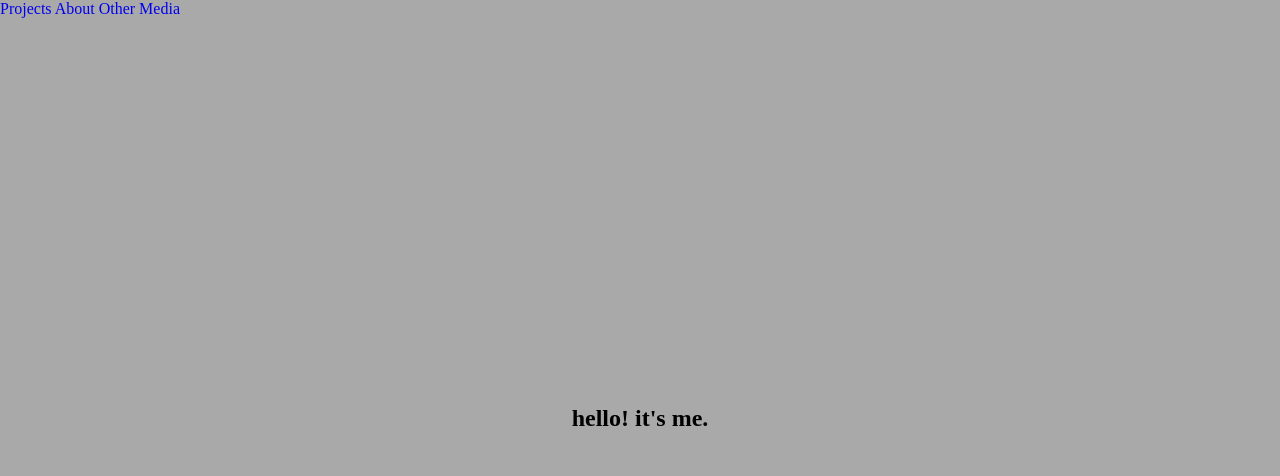
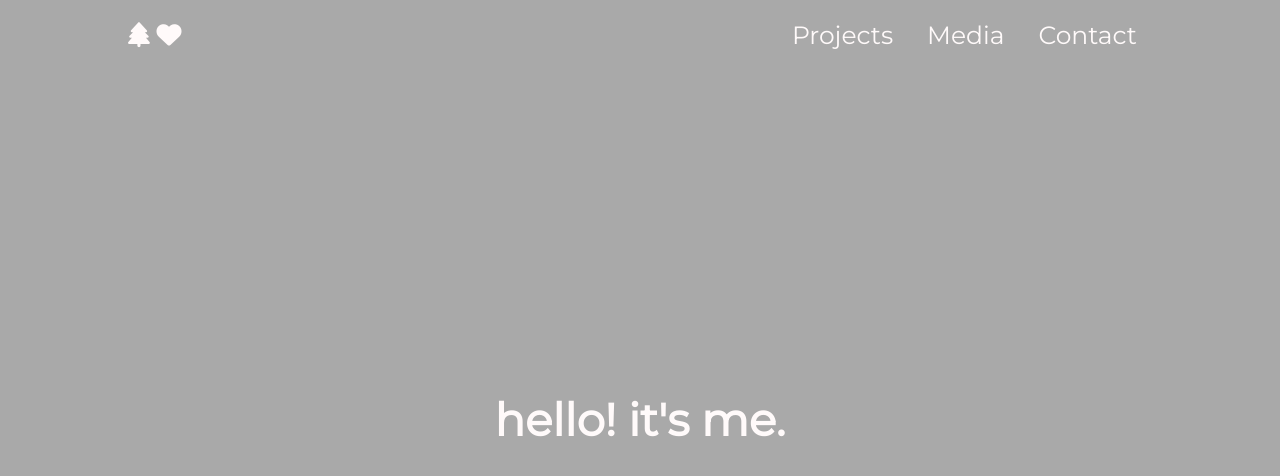
Before and after one commit to fourestfire/fourestfire.github.io, a plain HTML site: page index.html in a window 1280 px wide. Shown: the top 476 px of the page. Drawn offline with Linux system fonts and the light colour scheme.

Commit message:
complete initial home page layout

```diff
--- a/css/styles.css
+++ b/css/styles.css
@@ -1,3 +1,7 @@
+/* ------------- */
+/* Global Styles */
+/* ------------- */
+
 * {
   margin: 0;
   padding: 0;
@@ -7,25 +11,75 @@ body {
   background-color: darkgrey;
 }
 
+/* ------------- */
 /* Navbar Styles */
+/* ------------- */
+
 nav {
-  /*display: flex;*/
-  justify-content: space-around;
+  display: flex;
+  justify-content: center;
+  padding: 20px 0;
 }
 
-nav a {
+#nav {
+  width: 80%;
+  display: flex;
+  justify-content: space-between;
+}
+
+#nav a {
+  color: snow;
+  font-family: 'Montserrat', sans-serif;
+  font-size: 25px;
   text-decoration: none;
 }
 
+.nav-group a {
+  padding: 10px 15px;
+}
+
+@media only screen and (max-width: 700px) {
+  #nav {
+   width: 90%;
+  }
+
+  #nav a {
+   font-size: 18px;
+  }
+
+  .nav-group a {
+  padding: 5px 10px;
+  }
+}
+
+/* ----------------- */
 /* Hero Image Styles */
+/* ----------------- */
+
 #hero {
-  height: 100vh;
+  display: flex;
+  min-height: 100vh;
+  flex-direction: column;
+}
+
+h1 {
+  font-size: 45px;
+  color: snow;
+  font-family: 'Montserrat', sans-serif;
+}
+
+#herotext {
+  flex: 1;
   display: flex;
   justify-content: center;
   align-items: center;
+  margin-top: -2.5%;
 }
 
-/* Hero Image Styles */
+/* ------------------- */
+/* Project Grid Styles */
+/* ------------------- */
+
 #projects {
   display: flex;
   justify-content: center;
@@ -43,7 +97,7 @@ nav a {
 
 @media only screen and (max-width: 1400px) {
   .box {
-    width: calc(98.75%/2);
+    width: calc(98.5%/2);
   }
 }
 
--- a/index.html
+++ b/index.html
@@ -5,24 +5,42 @@
     <meta charset="utf-8">
     <meta http-equiv="X-UA-Compatible" content="IE=edge">
     <meta name="viewport" content="width=device-width, initial-scale=1">
-    <meta name="description" content="Musician, technologist; alumni of both Fullstack Academy and Cornell University. Previously a management consultant at PwC. Currently studying in the Berkeley Haas Full-Time MBA Program.">
+    <meta name="description" content="Musician & technologist; alumni of Cornell University and Fullstack Academy. Previously @ PwC Advisory. Currently a student in the Berkeley Haas Full-Time MBA Program.">
     <meta name="author" content="Dean Guo">
 
     <title>Dean Guo</title>
 
-    <!-- Custom CSS -->
+    <!-- Main CSS -->
     <link href="css/styles.css" rel="stylesheet">
+
+    <!-- FA Icons -->
+    <script src="https://use.fontawesome.com/665f8d3210.js"></script>
+
+    <!-- Google Fonts -->
+    <link href="https://fonts.googleapis.com/css?family=Montserrat|Open+Sans" rel="stylesheet">
 </head>
 
 <body>
-    <nav>
-      <a href="./index.html">Projects</a>
-      <a href="./index.html">About</a>
-      <a href="./index.html">Other Media</a>
-    </nav>
+    <section id="hero">
+      <nav>
+        <div id="nav">
+          <a href="./index.html">
+            <i class="fa fa-tree" aria-hidden="true"></i>
+            <i class="fa fa-heart" aria-hidden="true"></i>
+          </a>
 
-    <section id="hero">
-      <h1> hello! it's me. </h1>
+          <div class="nav-group">
+            <a href="./index.html">Projects</a>
+            <a href="./index.html">Media</a>
+            <a href="./index.html">Contact</a>
+          </div>
+        </div>
+      </nav>
+
+      <div id="herotext">
+        <h1> hello! it's me. </h1>
+      </div>
+
     </section>
 
     <section id="projects">
```
